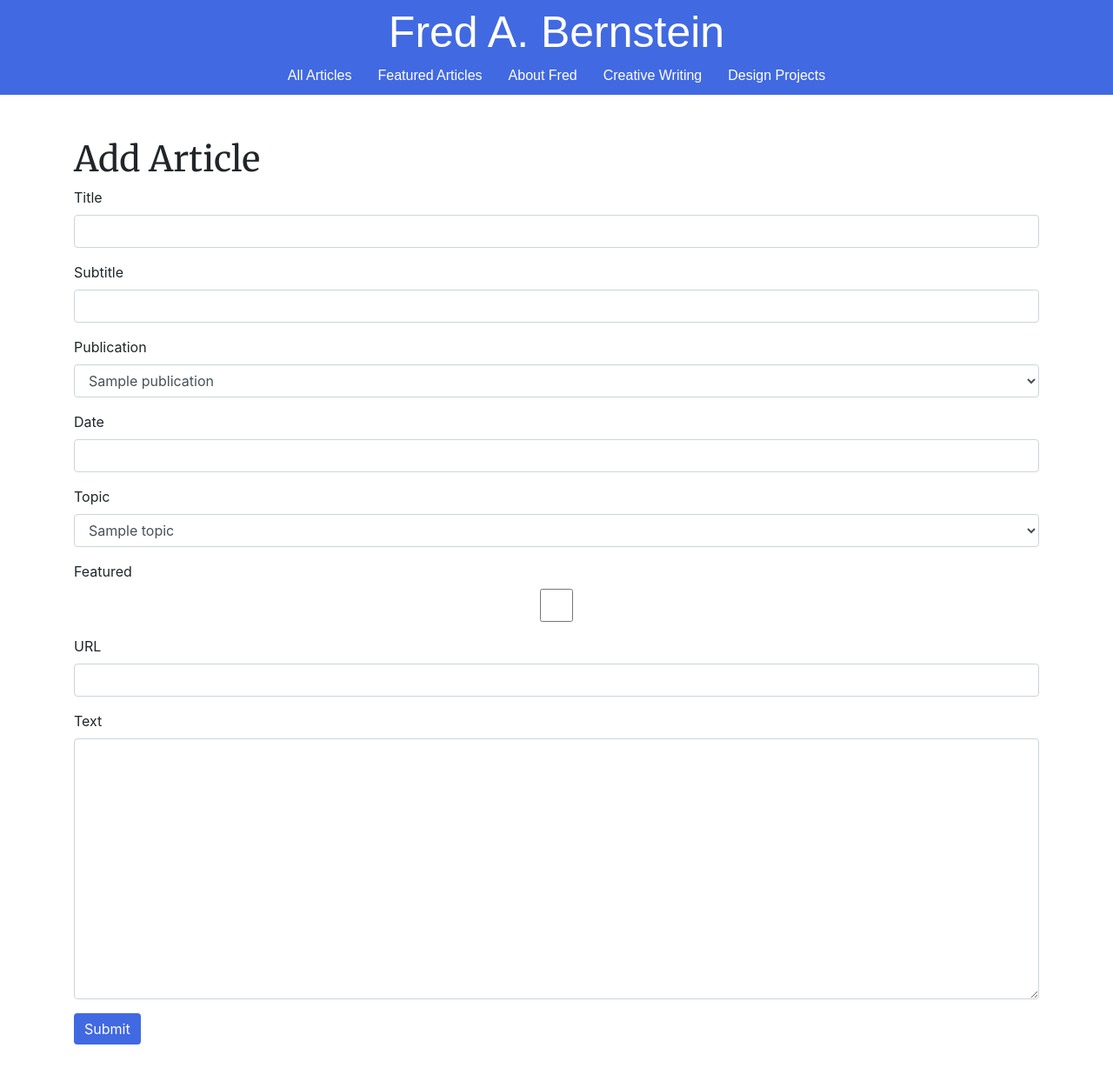
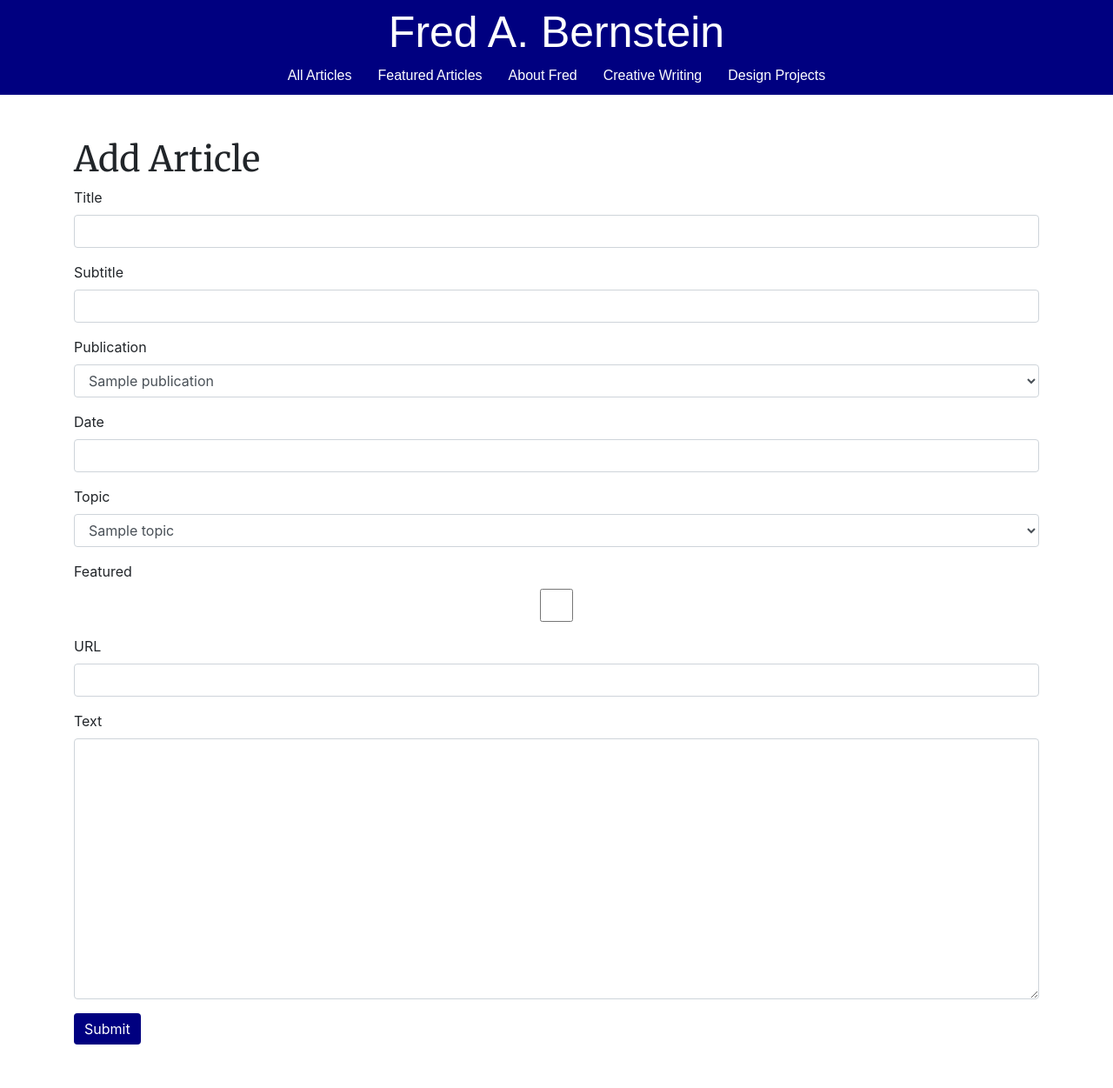
Before and after one commit to aaronfink01/fredbernstein, a Flask app: page /admin/addarticle in a window 1280 px wide. Shown: the whole page at 87% size. Run offline with Flask 2, Linux system fonts and the light colour scheme; the visitor is signed in with stand-in values (Sample User, id 1); a database or web service that is not in the repository returns one stand-in record (values such as "Sample title"); some libraries are stand-ins or nearby versions.

Commit message:
made changes

```diff
--- a/app/static/style.css
+++ b/app/static/style.css
@@ -1,5 +1,5 @@
 .header {
-    background-color: royalblue;
+    background-color: navy;
     margin-bottom: 50px;
     padding-bottom: 10px;
     font-family: 'Montserrat', sans-serif;
@@ -32,7 +32,7 @@
 h3 {
     font-family: 'Montserrat', sans-serif;
     font-size: 20px;
-    color: royalblue;
+    color: navy;
 }
 
 h4 {
@@ -75,7 +75,7 @@ h6 {
 }
 
 .article a, .featured a {
-    color: royalblue;
+    color: navy;
 }
 
 .featured {
@@ -131,7 +131,7 @@ h1 {
 }
 
 .btn-primary {
-    background-color: royalblue;
+    background-color: navy;
     border: none;
 }
 
@@ -160,7 +160,7 @@ h1 {
 }
 
 a {
-    color: royalblue;
+    color: navy;
 }
 
 textarea {
```
